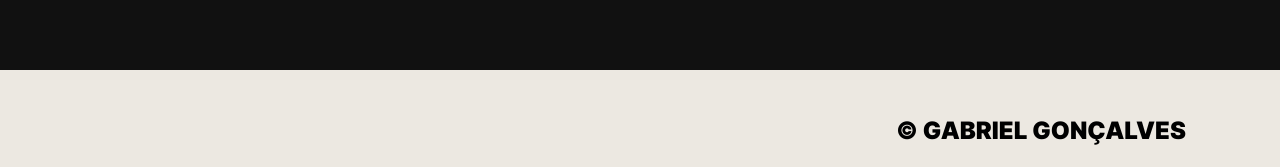
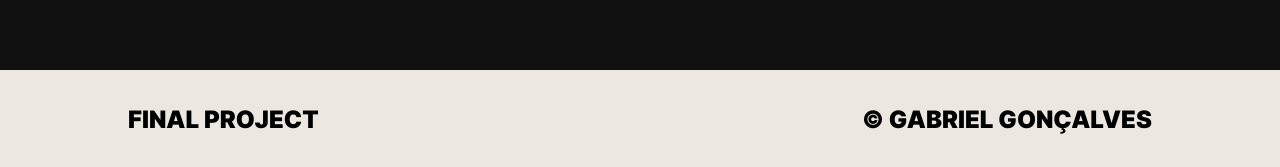
Before and after one commit to Gxelol/Final-project, a React (Create React App) app: page / in a window 1280 px wide. Shown: the part 1430-1597 px from the top of the page. Built offline with nearby package versions, Linux system fonts and the light colour scheme.

Commit message:
Update: footer footer

```diff
--- a/src/components/Footer/Footer.css
+++ b/src/components/Footer/Footer.css
@@ -1,14 +1,19 @@
 .footer {
   display: flex;
-  flex-direction: column;
-  justify-content: end;
+  justify-content: space-between;
+  align-items: center;
   width: 100vw;
   height: 100px;
   background: #ece8e1;
+  padding: 0 10%;
 }
 
 .footer__autor {
   font-size: 24px;
   font-weight: bold;
-  margin: 0 0 2% 70%;
 }
+
+.footer__title {
+  font-size: 24px;
+  font-weight: bold;
+}
--- a/src/components/Footer/Footer.jsx
+++ b/src/components/Footer/Footer.jsx
@@ -1,6 +1,7 @@
 export default function Footer(props) {
   return (
     <footer className="footer">
+       <p className='footer__title'>FINAL PROJECT</p>
        <p className='footer__autor'>&copy; GABRIEL GONÇALVES</p>
     </footer>
   );
```
